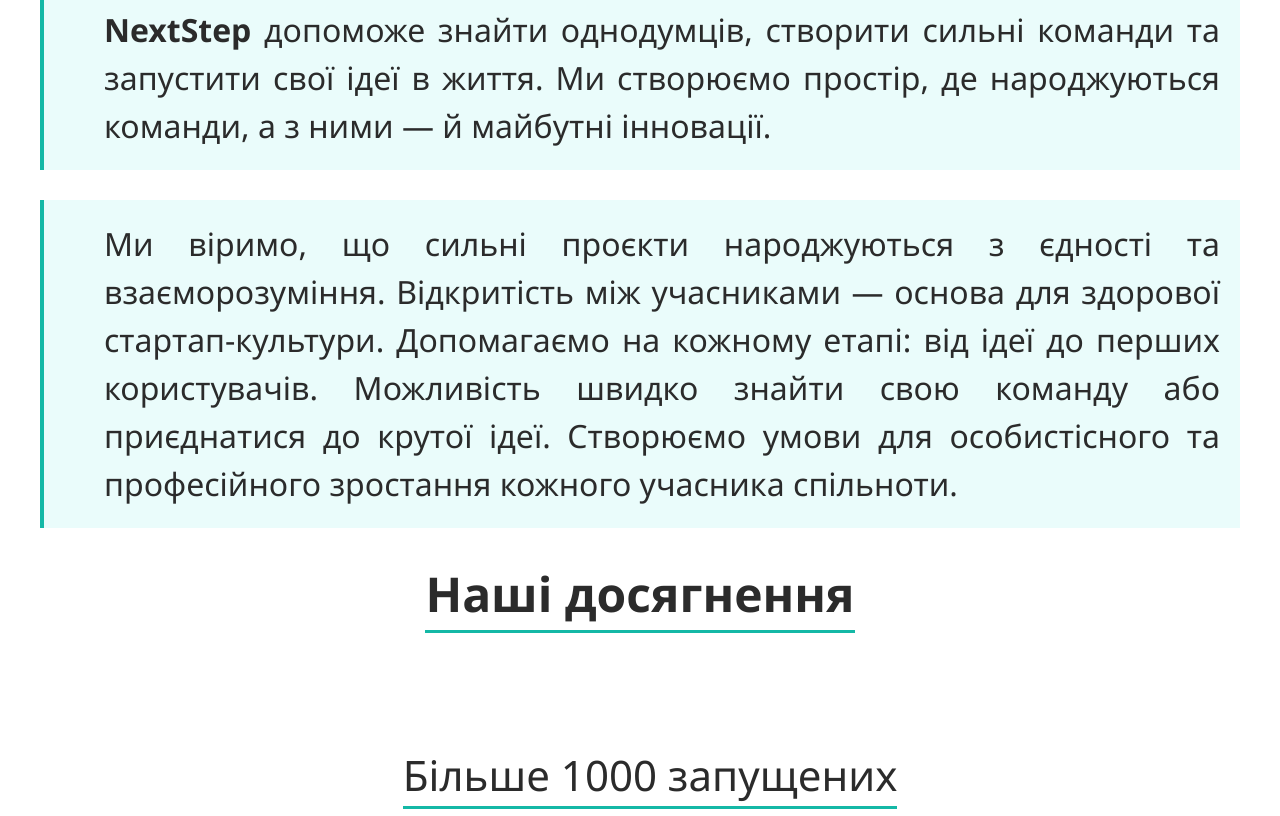
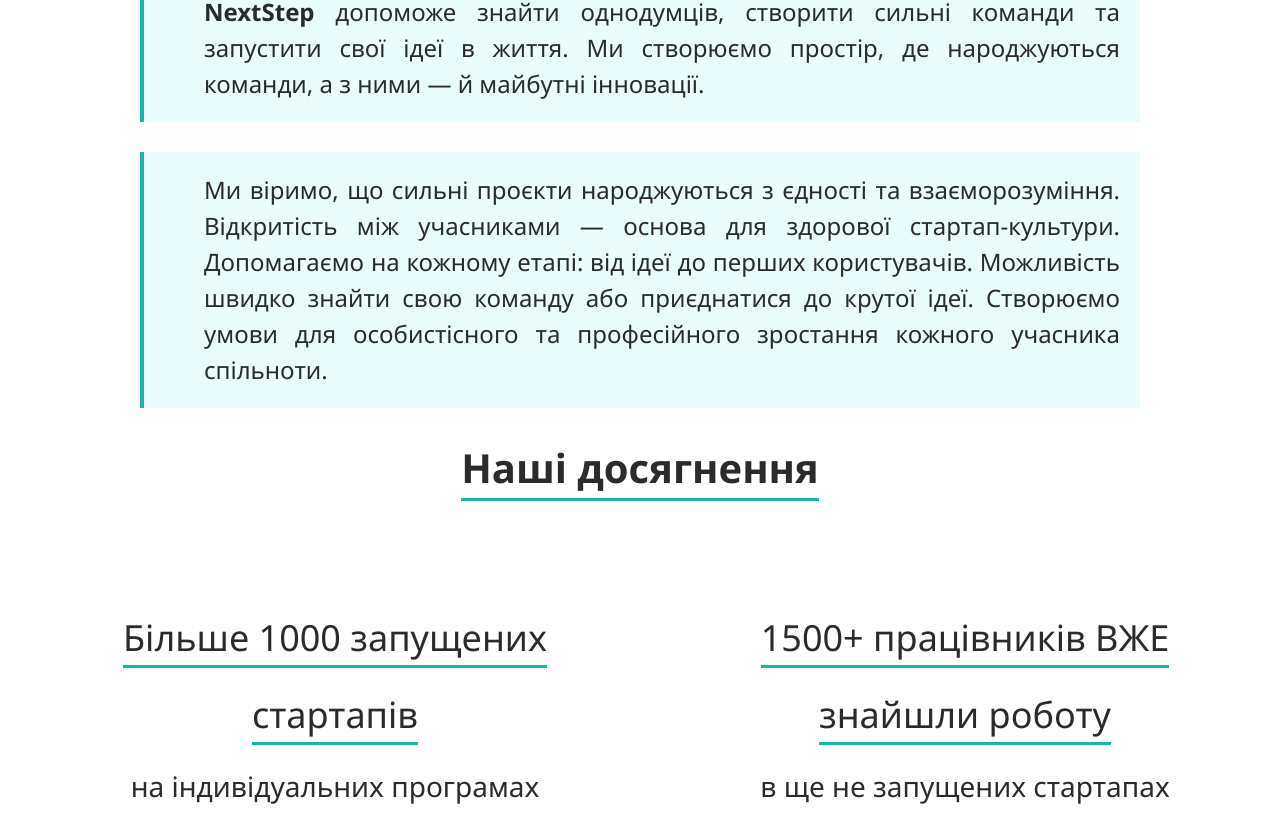
Before and after one commit to dark0m0n/NextStep, a React app in the folder frontend/: page / in a window 1280 px wide. Shown: the part 1639-2455 px from the top of the page. Built offline with nearby package versions, Linux system fonts and the light colour scheme; the HTML template or start-up script is replaced by a standard one.

Commit message:
font fix on main page

```diff
--- a/frontend/src/App.css
+++ b/frontend/src/App.css
@@ -102,6 +102,7 @@
   background-color: transparent;
   color: #fff;
   width: 300px;
+  border-radius: 16px;
   border: none;
   border-bottom: 2px solid #fff;
 }
--- a/frontend/src/assets/styles/index.css
+++ b/frontend/src/assets/styles/index.css
@@ -93,7 +93,7 @@
     border-bottom: 3px solid #14B8A6;
     display: inline-block;
     margin-bottom: 50px;
-    font-size: 48px;
+    font-size: 40px;
   }
 
   /* ===============================
@@ -103,9 +103,9 @@
     background-color: #eafcfb;
     border-left: 4px solid #14B8A6;
     padding: 20px;
-    max-width: 1200px;
+    max-width: 1000px;
     margin: 0 auto 30px;
-    font-size: 32px;
+    font-size: 24px;
     text-align: justify;
   }
 
@@ -120,20 +120,20 @@
     padding: 40px 20px;
     background-color: white;
     width: 100%;
-    max-width: 600px;
+    max-width: 500px;
     margin: 0 auto;
     text-align: center;
   }
 
   .achieves .line {
     border-bottom: 3px solid #14B8A6;
-    font-size: 42px;
+    font-size: 36px;
     display: inline-block;
     margin-bottom: 20px;
   }
 
   .achieves p {
-    font-size: 36px;
+    font-size: 28px;
     margin: 0;
   }
 
@@ -175,7 +175,7 @@
 
   .case .cases p {
     max-width: 300px;
-    font-size: 36px;
+    font-size: 32px;
     margin-left: 30px;
   }
 
--- a/frontend/src/components/Header.jsx
+++ b/frontend/src/components/Header.jsx
@@ -1,6 +1,4 @@
 import React, { useState } from "react";
-import { Link } from "react-router-dom";
-
 
 const MyHeader = () => {
   const [searchVisible, setSearchVisible] = useState(false);
```
